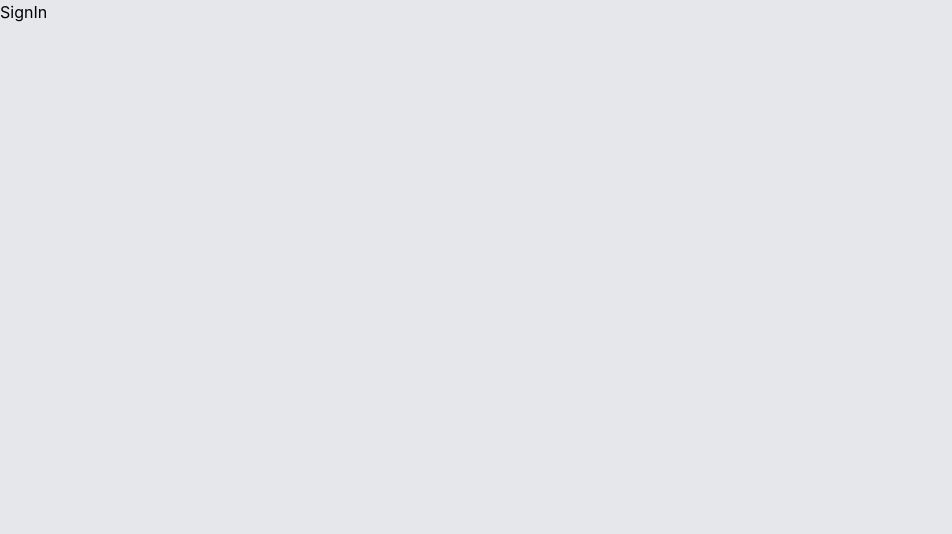
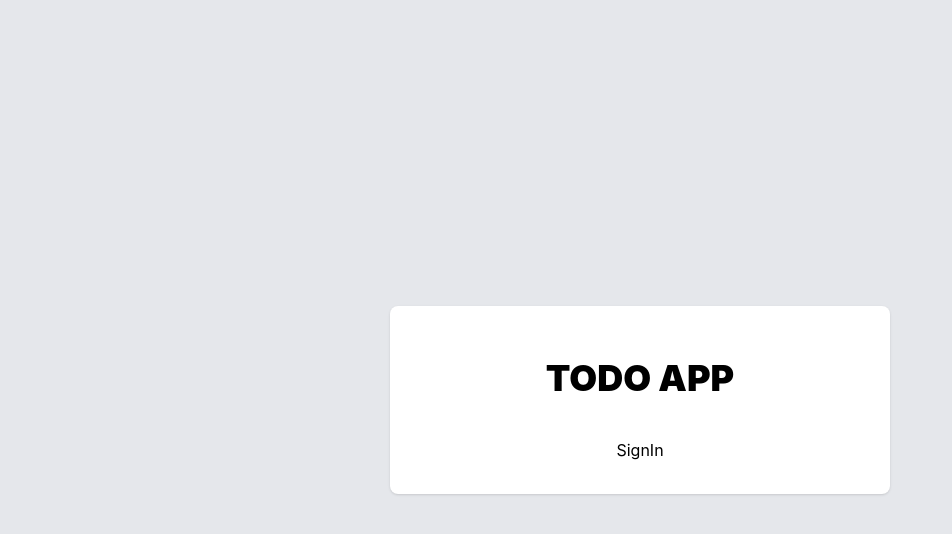
Before and after one commit to heony704/wanted-pre-onboarding-challenge-fe-27, a React (Vite) app: page /signin in a window 1280 px wide. Shown: the top 534 px of the page, without its empty margins (0-952 px from the left). Built offline with nearby package versions, Linux system fonts and the light colour scheme.

Commit message:
feat: 로그인, 회원가입 레이아웃 구현

```diff
--- a/src/App.tsx
+++ b/src/App.tsx
@@ -6,6 +6,7 @@ import RedirectIfAuth from "./layouts/RedirectIfAuth";
 import Todos from "./pages/Todos";
 import SignIn from "./pages/SignIn";
 import SignUp from "./pages/SignUp";
+import AuthLayout from "./layouts/AuthLayout";
 
 function App() {
   return (
@@ -17,8 +18,10 @@ function App() {
       </Route>
 
       <Route element={<RedirectIfAuth />}>
-        <Route path="/signin" element={<SignIn />} />
-        <Route path="/signup" element={<SignUp />} />
+        <Route element={<AuthLayout />}>
+          <Route path="/signin" element={<SignIn />} />
+          <Route path="/signup" element={<SignUp />} />
+        </Route>
       </Route>
     </Routes>
   );
--- /dev/null
+++ b/src/layouts/AuthLayout.tsx
@@ -0,0 +1,18 @@
+import { Link, Outlet } from "react-router-dom";
+
+function AuthLayout() {
+  return (
+    <main className="flex min-h-screen w-full items-center justify-center">
+      <div className="m-5 flex w-full max-w-[500px] flex-col items-center justify-center gap-5 rounded-lg bg-white p-8 shadow">
+        <header className="my-5">
+          <Link className="text-4xl font-black" to="/">
+            TODO APP
+          </Link>
+        </header>
+        <Outlet />
+      </div>
+    </main>
+  );
+}
+
+export default AuthLayout;
```
